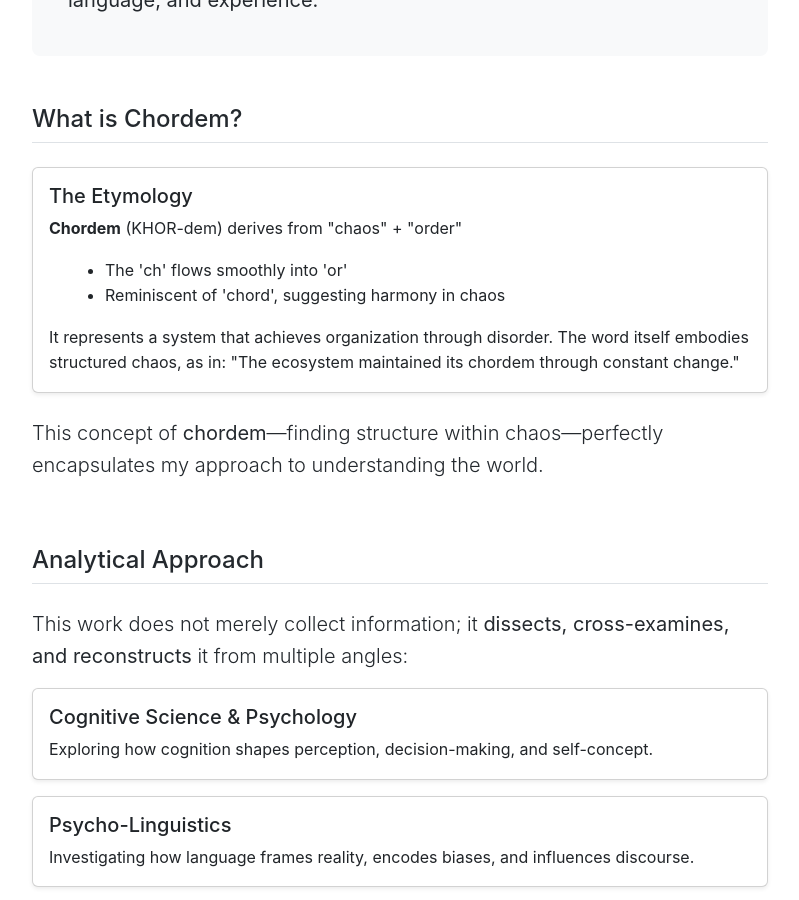
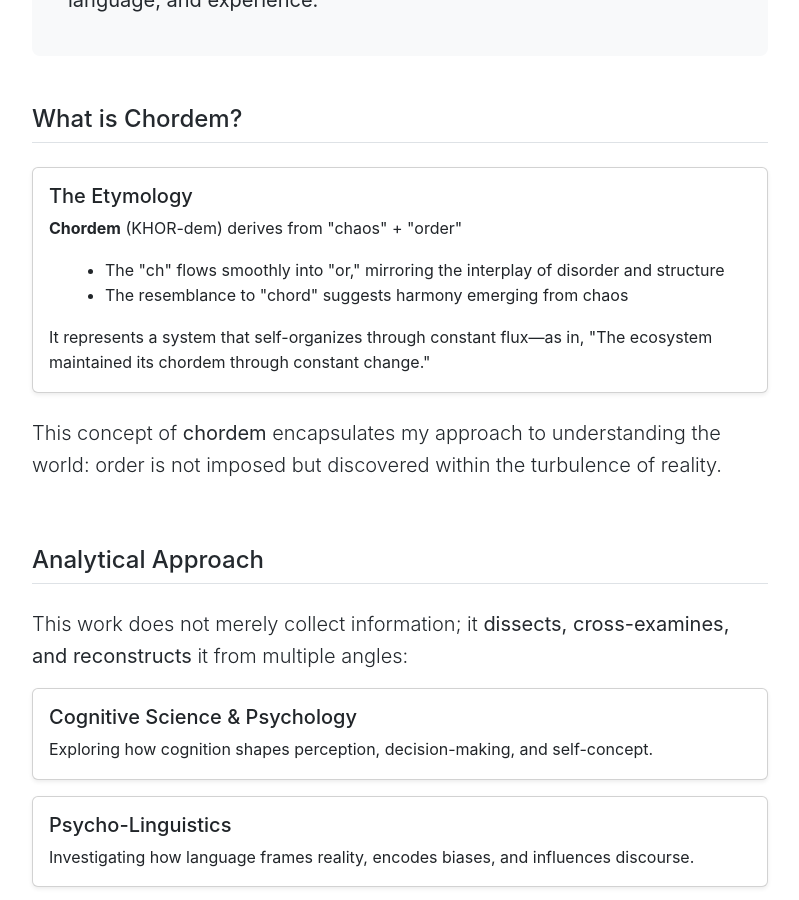
Before and after one commit to peterodigie/peterodigie.github.io, a Jekyll site: the page built from about.md, in a window 1280 px wide and 900 px high, scrolled down 423 px. Shown: the whole window, without its empty margins (240-1039 px from the left). Built offline with Jekyll 4.4.1, drawn with Linux system fonts in a browser that asks for light colours; some of the changed text lies outside the part shown.

Commit message:
Add subtle identity link in footer and refine Chordem explanation

```diff
--- a/_layouts/default.html
+++ b/_layouts/default.html
@@ -38,7 +38,7 @@
           <a class="d-inline-flex align-items-center mb-2 text-body-secondary text-decoration-none" href="{{ site.baseurl }}/" aria-label="{{ site.title }}">
             <span class="fs-5">{{ site.title }}</span>
           </a>
-          <p>&copy; {{ site.time | date: '%Y' }} {{ site.title }}. All rights reserved.</p>
+          <p>&copy; {{ site.time | date: '%Y' }} {{ site.title }} <a href="https://home.omg.lol/address/peterodigie/web/live" class="text-muted text-decoration-none">•</a> All rights reserved.</p>
         </div>
         <div class="col-6 col-lg-2 offset-lg-1 mb-3">
           <h5>Links</h5>
--- a/about.md
+++ b/about.md
@@ -25,15 +25,15 @@
               <p class="card-text">
                 <strong>Chordem</strong> (KHOR-dem) derives from "chaos" + "order"
                 <ul>
-                  <li>The 'ch' flows smoothly into 'or'</li>
-                  <li>Reminiscent of 'chord', suggesting harmony in chaos</li>
+                  <li>The "ch" flows smoothly into "or," mirroring the interplay of disorder and structure</li>
+                  <li>The resemblance to "chord" suggests harmony emerging from chaos</li>
                 </ul>
               </p>
-              <p class="card-text">It represents a system that achieves organization through disorder. The word itself embodies structured chaos, as in: "The ecosystem maintained its chordem through constant change."</p>
+              <p class="card-text">It represents a system that self-organizes through constant flux—as in, "The ecosystem maintained its chordem through constant change."</p>
             </div>
           </div>
 
-          <p class="lead">This concept of <strong>chordem</strong>—finding structure within chaos—perfectly encapsulates my approach to understanding the world.</p>
+          <p class="lead">This concept of <strong>chordem</strong> encapsulates my approach to understanding the world: order is not imposed but discovered within the turbulence of reality.</p>
         </div>
       </div>
 
```
